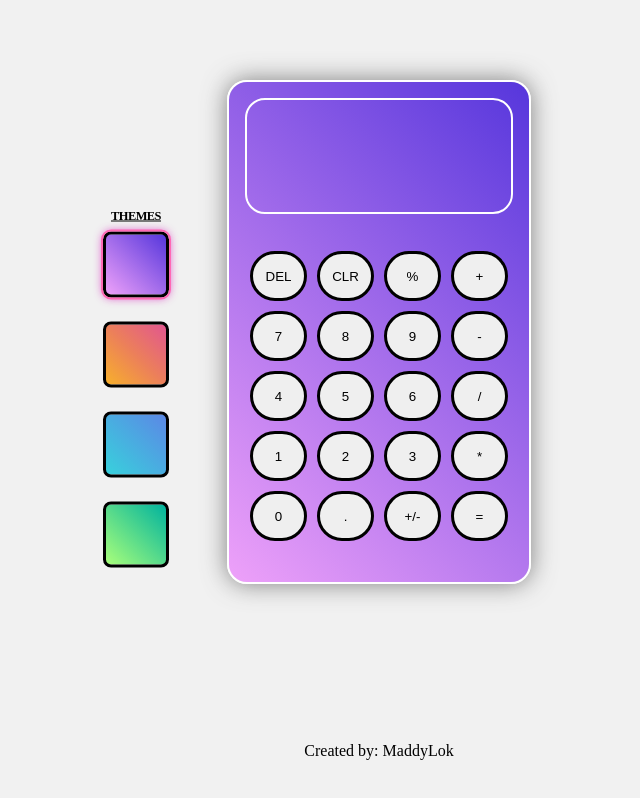
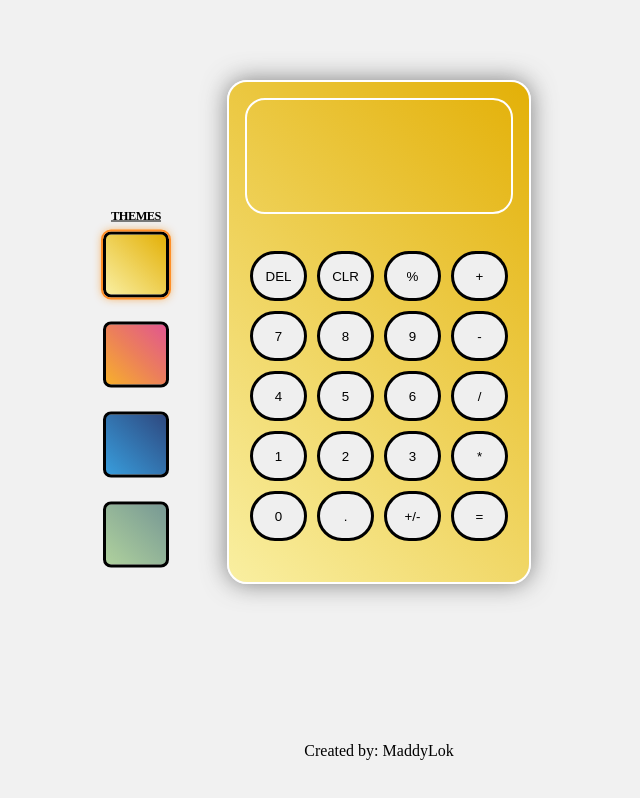
Before and after one commit to maddylok/calculator, a plain HTML site: page index.html in a window 1280 px wide. Shown: the whole page, without its empty margins (261-901 px from the left). Drawn offline with Linux system fonts and the light colour scheme.

Commit message:
adjust colors and format of calculator

```diff
--- a/styles.css
+++ b/styles.css
@@ -1,9 +1,9 @@
 :root {
-    --bg-solid: #eea1f9;
-    --bg-secondary: #5636dc;
+    --bg-solid: rgb(249, 233, 161);
+    --bg-secondary: rgb(249, 233, 161);
     --bg-gradient: linear-gradient(225deg,
-            rgba(86, 54, 220, 1) 0%,
-            rgba(238, 161, 249, 1) 100%);
+            rgb(227, 176, 7) 0%,
+            rgb(249, 239, 161) 100%);
 }
 
 body {
@@ -135,10 +135,10 @@ button:hover {
 }
 
 .set1 {
-    background: rgb(238, 161, 249);
+    background: rgb(249, 233, 161);
     background: linear-gradient(225deg,
-            rgba(86, 54, 220, 1) 0%,
-            rgba(238, 161, 249, 1) 100%);
+            rgb(227, 176, 7) 0%,
+            rgb(249, 239, 161) 100%);
 }
 
 .set2 {
@@ -152,18 +152,18 @@ button:hover {
 .set3 {
     background: hsla(221, 73%, 63%, 1);
     background: linear-gradient(45deg,
-            hsla(184, 70%, 54%, 1) 0%,
-            hsla(221, 73%, 63%, 1) 100%);
+            rgb(56, 157, 220) 0%,
+            rgb(46, 72, 127) 100%);
 }
 
 .set4 {
-    background: hsla(99, 100%, 74%, 1);
+    background: rgb(197, 243, 173);
     background: linear-gradient(45deg,
-            hsla(99, 100%, 74%, 1) 0%,
-            hsla(173, 100%, 35%, 1) 100%);
+            rgb(175, 209, 157) 0%,
+            rgb(119, 152, 148) 100%);
 }
 
 .active {
-    box-shadow: 0 0 10px 0 rgba(211, 4, 183, 0.781);
-    outline: 2px solid hotpink;
+    box-shadow: 0 0 10px 0 rgba(248, 142, 22, 0.873);
+    outline: 2px solid rgb(255, 143, 39);
 }
```
